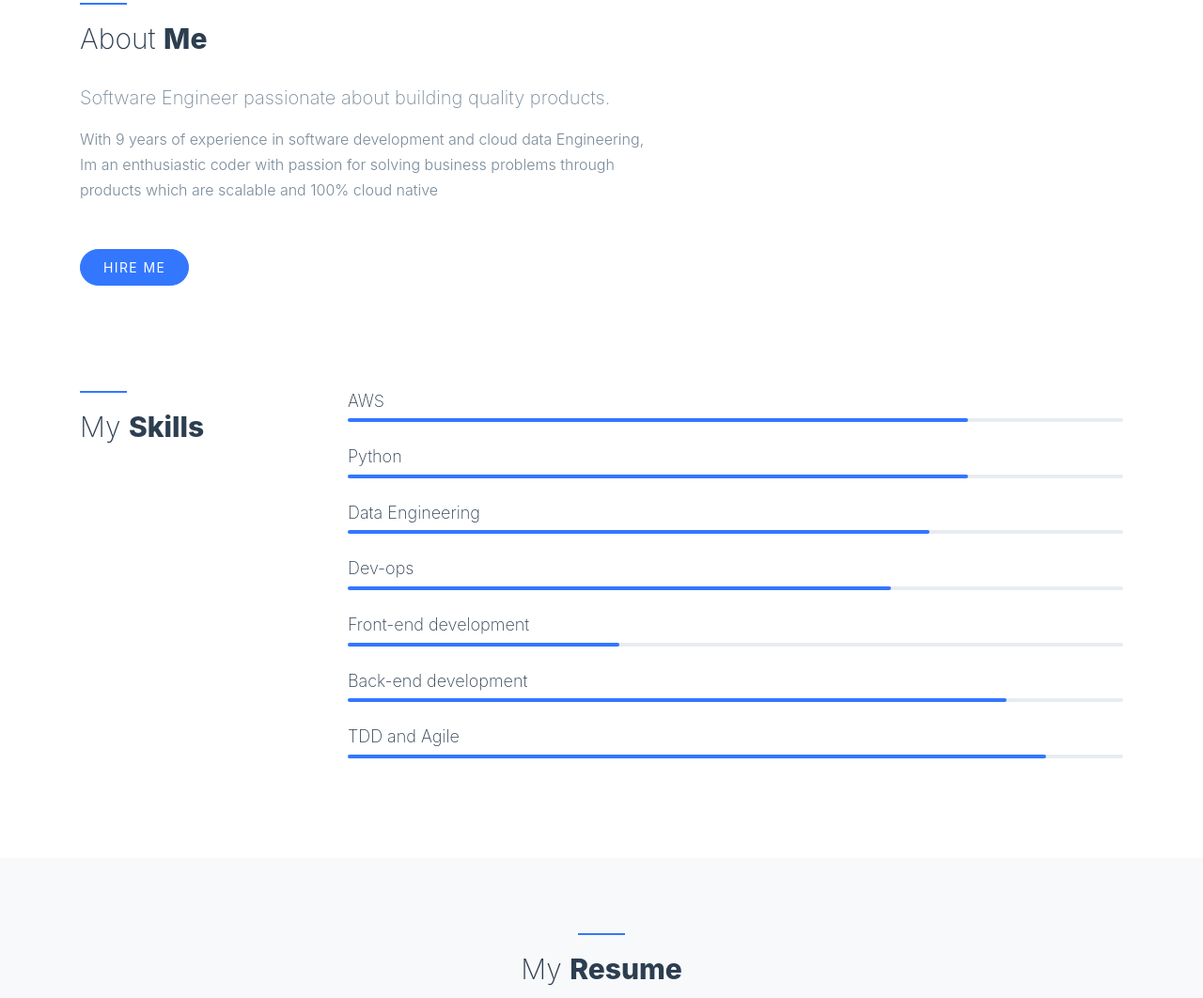
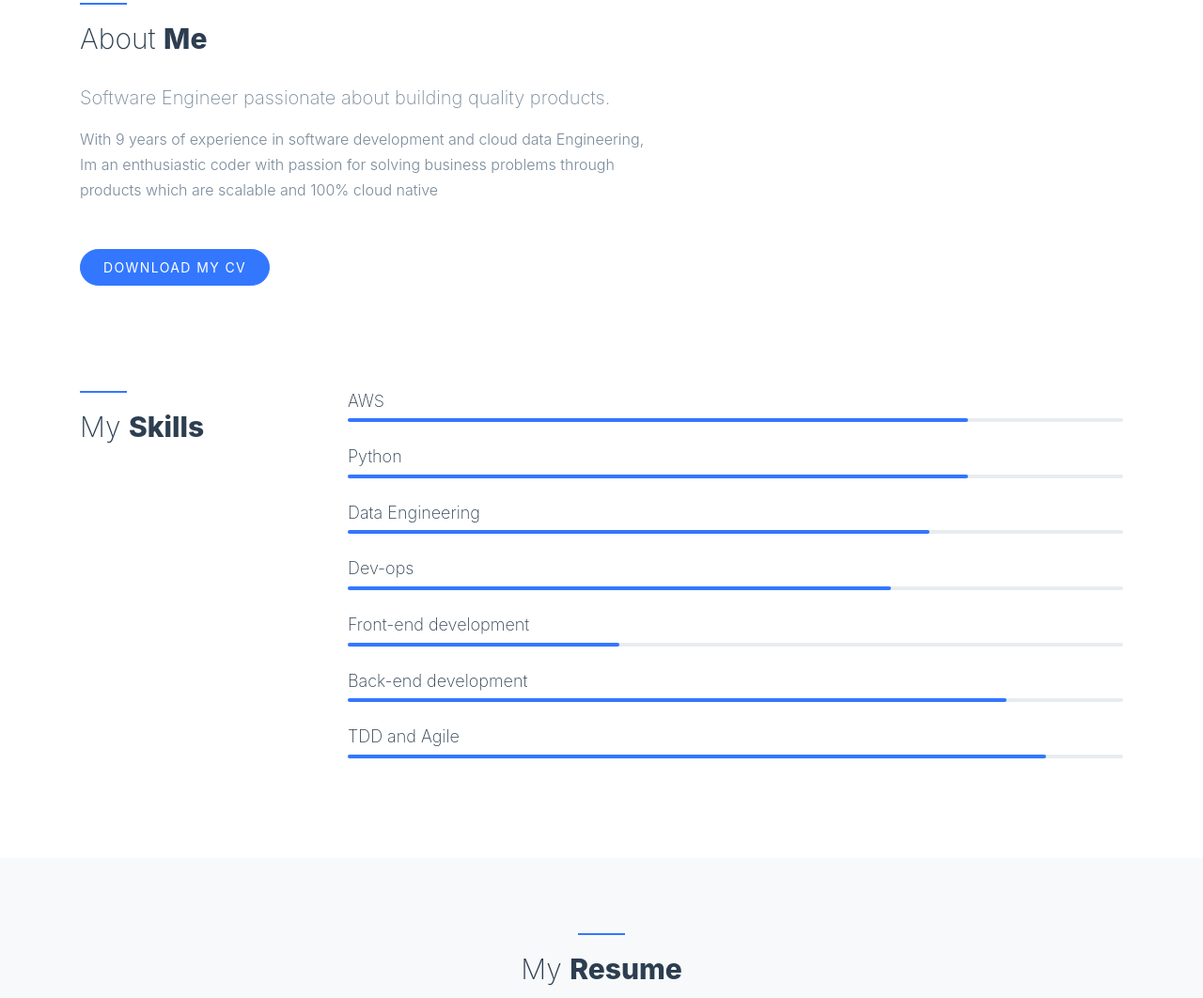
Before and after one commit to venkkataramanr/resume_website, a website: page assets/index.html in a window 1280 px wide. Shown: the part 877-1939 px from the top of the page at 94% size. Drawn offline with nearby package versions, Linux system fonts and the light colour scheme; files whose address does not match are found by name; a web font is replaced by a local one.

Commit message:
resume download

```diff
--- a/assets/index.html
+++ b/assets/index.html
@@ -66,7 +66,7 @@
                         an enthusiastic coder with passion for
                         solving business problems through products which are scalable and 100% cloud native</p>
                     <p>
-                        <a href="#section-contact" class="btn btn-primary px-4 py-2 btn-sm smoothscroll">Hire Me</a>
+                        <a href="./venkkataraman_cloud_data_engineer.pdf" class="btn btn-primary px-4 py-2 btn-sm smoothscroll">Download My CV</a>
                     </p>
                 </div>
             </div>
```
Also changed, not shown: 1 other file.
